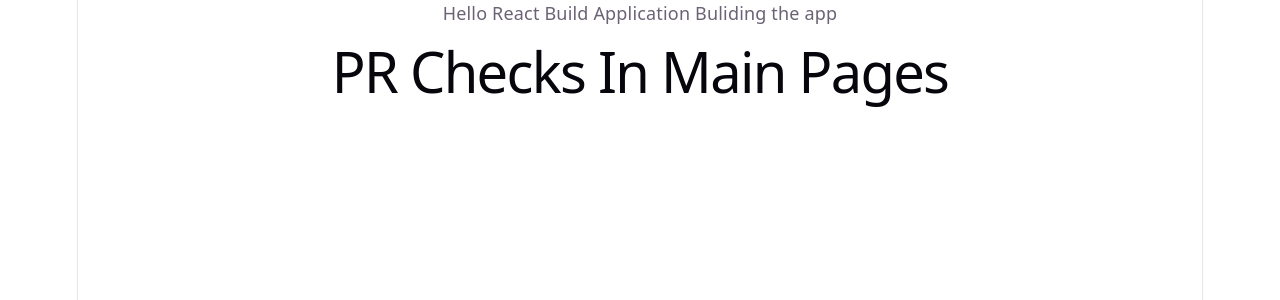
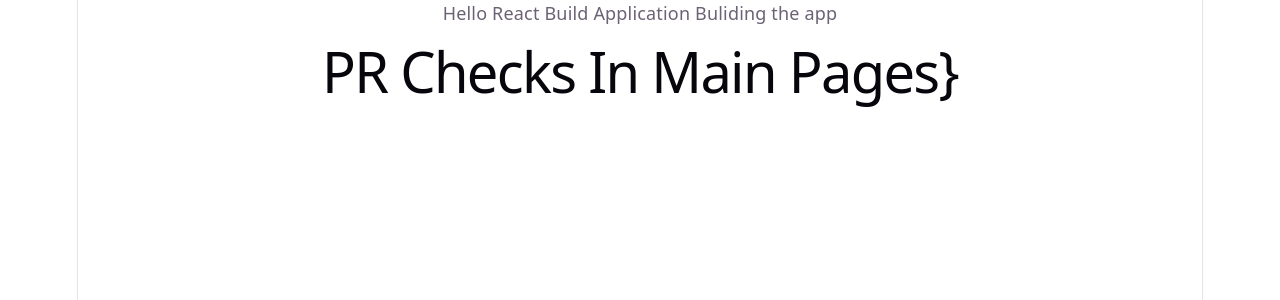
Before and after one commit to ameensk786/bulidngapp, a React (Vite) app: page / in a window 1280 px wide. Shown: the top 300 px of the page. Built offline with nearby package versions, Linux system fonts and the light colour scheme.

Commit message:
coding new changes

```diff
--- a/src/App.jsx
+++ b/src/App.jsx
@@ -4,7 +4,7 @@ const App = () => {
       <p>Hello React Build Application Buliding the app
 
       </p>
-      <h1>PR Checks In Main Pages</h1>
+      <h1>PR Checks In Main Pages}</h1>
     </>
   );
 };
```
